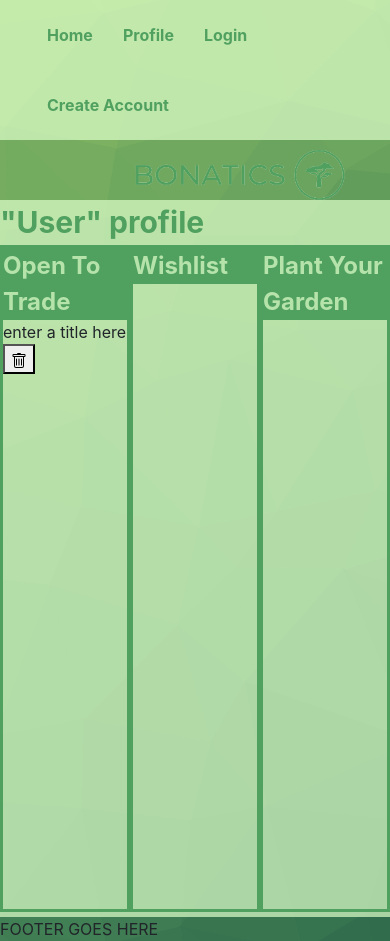
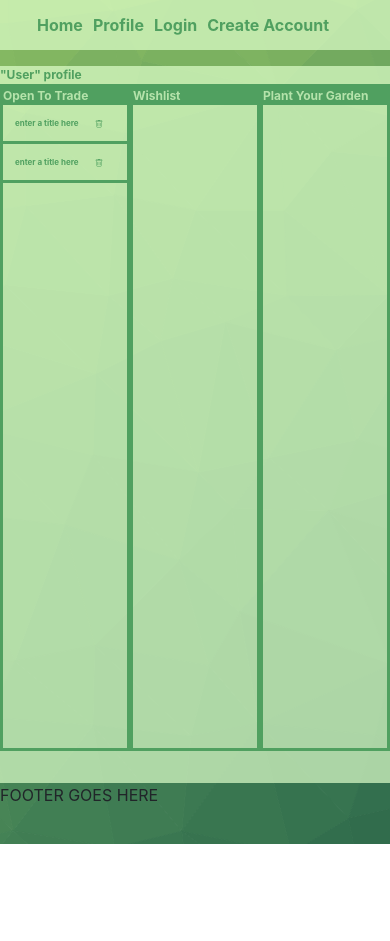
Before and after one commit to SotoTheMayor/bonatics, a React (Create React App) app in the folder client/: page /profile in a window 390 px wide. After the commit the page ends 844 px from the top, so only its background shows below. Built offline with nearby package versions, Linux system fonts and the light colour scheme.

Commit message:
added some responsiveness to the css

```diff
--- a/client/src/App.css
+++ b/client/src/App.css
@@ -66,19 +66,31 @@ li {
 .tile-cont {
   position: relative;
   text-align: center;
-  transition: 0.3s ease-in-out;
+  transition: 0.2s ease-in-out;
+  margin:25px;
+
 }
 
 .tile {
   display: inline-block;
-  margin:25px;
-  background-color:rgba(223, 255, 202, 0.7);
+  /* margin:25px; */
+  /* background-color:rgba(223, 255, 202, 0.7); */
   color: aliceblue;
   width: 450px;
   height:250px;
   font-weight: bolder;
   border-radius: 5px;
+}
 
+.tile::before {
+  content: '';
+  z-index: 10;
+  background-image: linear-gradient(to bottom, transparent, rgb(27, 32, 23));
+  background-size: cover;
+   width: 100%;
+  height: 100%;
+  display: flex;
+  position: absolute;
 }
 
 .tile-title {
@@ -88,14 +100,12 @@ li {
   top: 50%;
   left: 50%;
   transform: translate(-50%, -50%);
+  z-index: 50;
 }
 
 .tile-image {
   width: 100%;
   height:100%;
-    background-image: linear-gradient(to bottom, rgba(223, 255, 202, 0.7), rgba(27, 32, 23, 0.7));
-    background-size: cover;
-    color: white;
     /* padding: 20px; */
     border-radius: 5px;
 }
@@ -181,9 +191,83 @@ input{
   font-weight: bolder;
 }
 
+.wl-container {
+  padding:10px;
+  border-style: solid;
+  border-top-width: 0px;
+  border-left-width: 0px;
+  border-right-width: 0px;
+  border-color: #50a060;
+}
 
 
-/* .App-logo {
+.wl-item {
+  color:#50a060;
+  font-weight: bolder;
+  padding: 10px;
+
+}
+
+.wl-button {
+  background-color: transparent;
+  border: none;
+  color:#50a060;
+  font-weight: bolder;
+  float: right;
+}
+
+@media only screen and (max-width: 710px) {
+.logo {
+  display: none
+}
+
+.profile-header, .OOT-header, .wishlist-header, .trade-header {
+font-size: 16px;
+}
+
+.wl-container {
+  padding: 5px;
+}
+
+.wl-item, .wl-button {
+  font-size:12px;
+
+}
+
+
+}
+
+@media only screen and (max-width: 430px) {
+
+
+  .profile-header, .OOT-header, .wishlist-header, .trade-header {
+  font-size: 12px;
+  }
+
+  .wl-container {
+    padding: 2px;
+    display:flex;
+  }
+
+  .wl-item, .wl-button {
+    font-size:8px;
+
+  }
+
+
+  }
+
+  @media only screen and (max-width: 400px) {
+    li {
+      margin: 5px;
+
+    }
+  }
+
+
+
+
+.App-logo {
   height: 40vmin;
   pointer-events: none;
 }
@@ -216,4 +300,4 @@ input{
   to {
     transform: rotate(360deg);
   }
-} */
+}
--- a/client/src/components/Profile/Wishlist.tsx
+++ b/client/src/components/Profile/Wishlist.tsx
@@ -5,7 +5,7 @@ interface wishlistProps {
 
 const Wishlist = (props: wishlistProps) => {
     return (
-        <div>
+        <div className="wl-container">
         <span className="wl-item">{props.title}</span>
         <button className="wl-button"><svg stroke="currentColor" fill="currentColor" stroke-width="0" viewBox="0 0 16 16" height="1em" width="1em" xmlns="http://www.w3.org/2000/svg"><path d="M5.5 5.5A.5.5 0 016 6v6a.5.5 0 01-1 0V6a.5.5 0 01.5-.5zm2.5 0a.5.5 0 01.5.5v6a.5.5 0 01-1 0V6a.5.5 0 01.5-.5zm3 .5a.5.5 0 00-1 0v6a.5.5 0 001 0V6z"></path><path fill-rule="evenodd" d="M14.5 3a1 1 0 01-1 1H13v9a2 2 0 01-2 2H5a2 2 0 01-2-2V4h-.5a1 1 0 01-1-1V2a1 1 0 011-1H6a1 1 0 011-1h2a1 1 0 011 1h3.5a1 1 0 011 1v1zM4.118 4L4 4.059V13a1 1 0 001 1h6a1 1 0 001-1V4.059L11.882 4H4.118zM2.5 3V2h11v1h-11z" clip-rule="evenodd"></path></svg></button>
         </div>
--- a/client/src/pages/Profile.tsx
+++ b/client/src/pages/Profile.tsx
@@ -1,6 +1,9 @@
 import React from "react";
 import Wishlist from '../components/Profile/Wishlist';
 const wishlistItems = [
+    {
+        title: "enter a title here",
+    },
     {
         title: "enter a title here",
     },
```
Also changed, not shown: client/src/images/house-plants.jpg (added), client/src/images/tropical.jpg (added).
